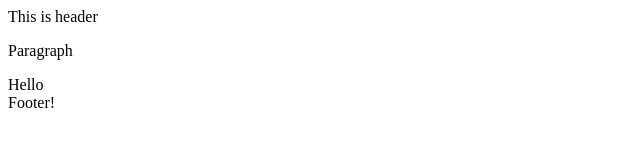
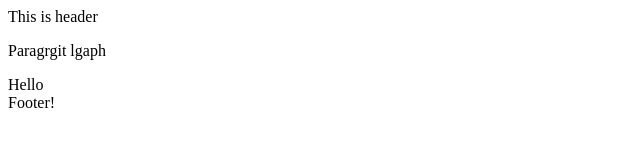
Before and after one commit to Vitas500/my-project, a plain HTML site: page index.html in a window 1280 px wide. Shown: the full height of the page, 0-640 px from the left. Drawn offline with Linux system fonts and the light colour scheme.

Commit message:
last commit

```diff
--- a/index.html
+++ b/index.html
@@ -8,7 +8,7 @@
 <body>
     <header>This is header</header>
     <main>
-      <p>Paragraph</p>Hello</main>
+      <p>Paragrgit lgaph</p>Hello</main>
     <footer>Footer!</footer>
 </body>
 </html>
```
